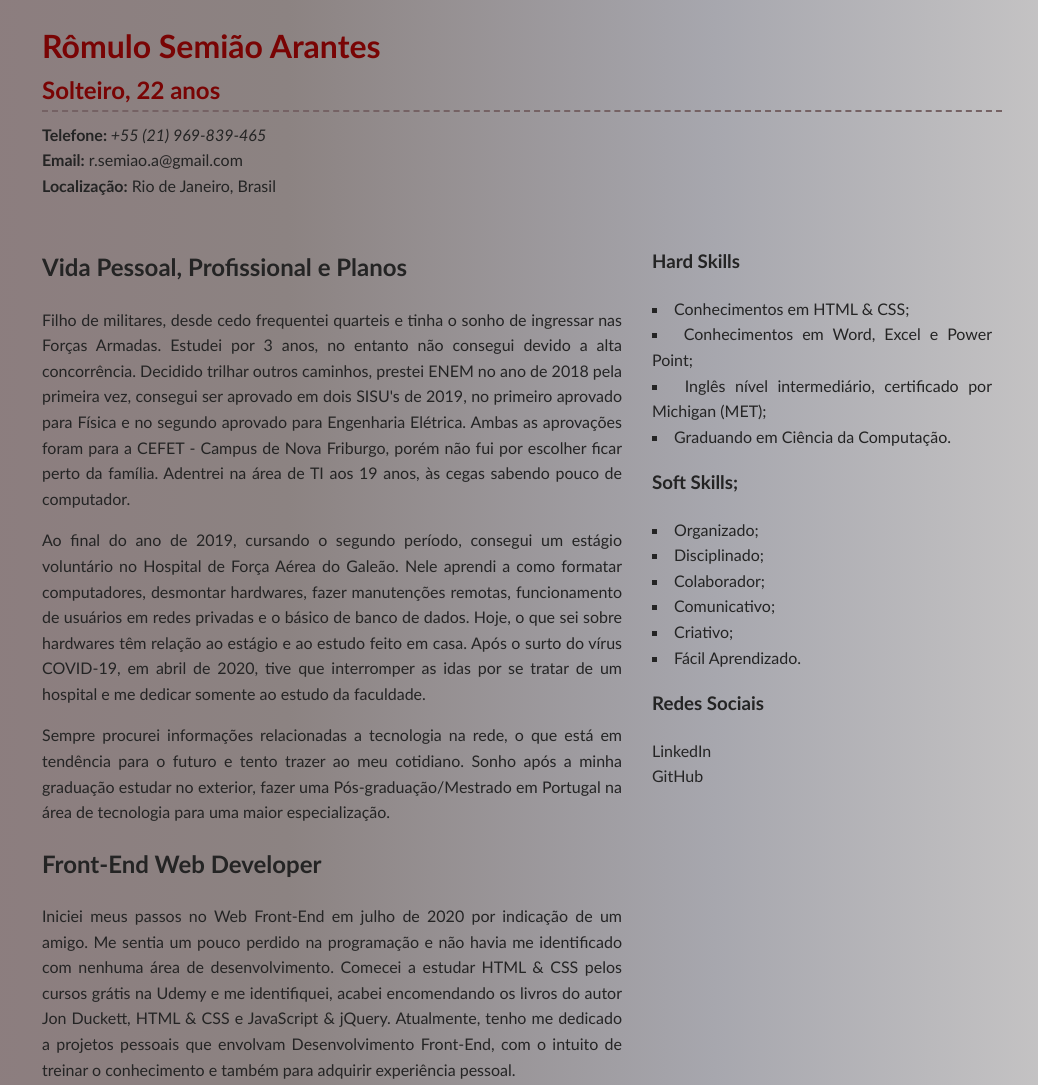
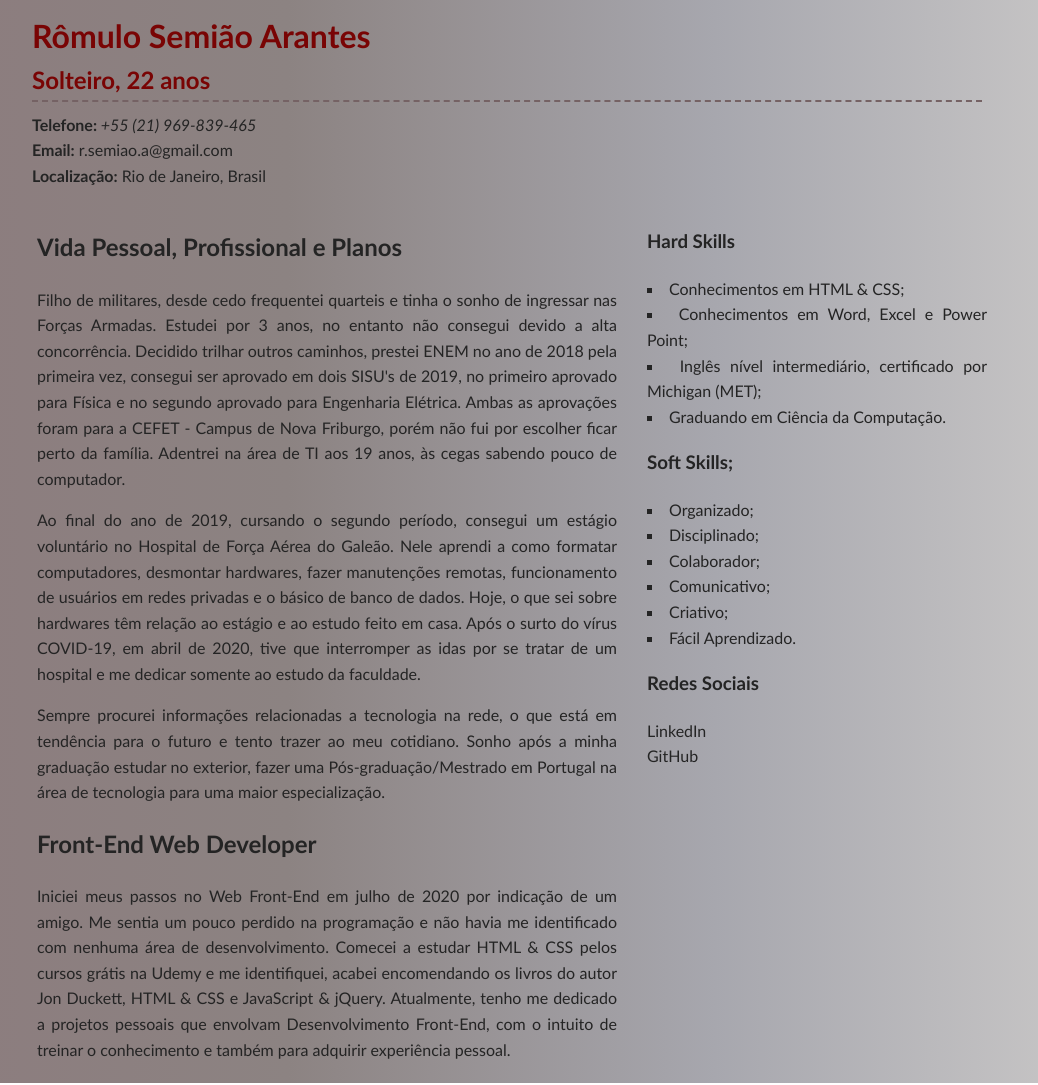
Before and after one commit to RomuloSemiao/curriculum2021, a plain HTML site: page index.html in a window 1280 px wide. Shown: the top 1085 px of the page, without its empty margins (138-1176 px from the left). Drawn offline with Linux system fonts and the light colour scheme.

Commit message:
Add files via upload

```diff
--- a/style.css
+++ b/style.css
@@ -10,7 +10,10 @@ body{
 .top{
     width: 960px;
     margin: 10px;
-    padding: 10px;
+    padding: 0 10px 0 0;
+}
+.title{
+    padding: 0 10px 0 0;
 }
 .title h1{
     font-weight: bold;
@@ -24,7 +27,7 @@ body{
     border-bottom: 2px dashed #756264;
 }
 .contact{
-    padding: 10px 0 0 0;
+    padding: 10px 10px 0 0;
 }
 .contact li{
     font-size: 16px;
@@ -32,7 +35,7 @@ body{
 }
 .first{
     width: 960px;
-    margin: 10px;
+    margin: 5px;
     padding: 5px;
 
 }
```
